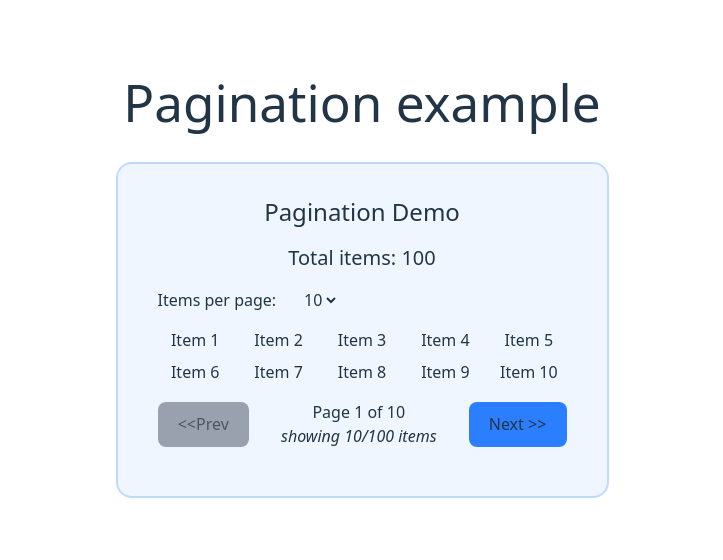
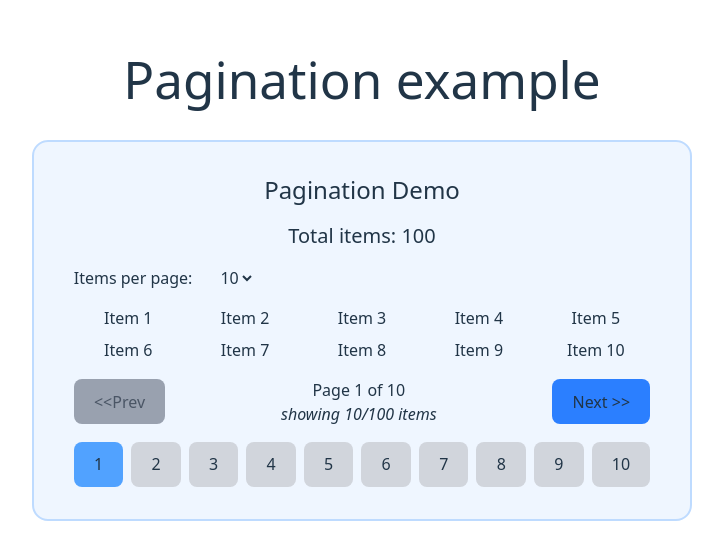
Before and after one commit to magali-la/custom-hooks, a React (Vite) app: page / in a window 1280 px wide. Shown: the part 114-674 px from the top of the page, without its empty margins (278-1001 px from the left). Built offline with nearby package versions, Linux system fonts and the light colour scheme.

Commit message:
feat(page buttons): add loop for pageButtons and map to display buttons, add active styling ternary based on currentPage

```diff
--- a/src/components/PaginationDemo.tsx
+++ b/src/components/PaginationDemo.tsx
@@ -20,6 +20,14 @@ export default function PaginationDemo() {
 
     // set up the pagination custom hook with arguments - amount of items, the user's selected items per page, the first page
     const pagination = usePagination(items.length, selectItemsPerPage, 1);
+
+    // create array with the number of pages needed for adding it to the demo
+    const pageButtons: number[] = [];
+
+    // loop to add to the buttons
+    for (let i=1; i <= pagination.totalPages; i++){
+        pageButtons.push(i);
+    }
 
     return (
         <div className="flex flex-col rounded-2xl w-fit h-fit px-10 py-8 bg-blue-50 border-2 border-blue-200 gap-4">
@@ -52,8 +60,13 @@ export default function PaginationDemo() {
                 <button className="bg-blue-500 py-4 px-8 cursor-pointer disabled:text-gray-600 disabled:bg-gray-400 disabled:cursor-not-allowed" onClick={pagination.nextPage} disabled={!pagination.canNextPage}>Next {`>>`}</button>
             </div>
             {/* page number buttons */}
-            <div>
-
+            <div className="flex flex-row gap-2 justify-center">
+                {/* map from the page buttons array to add the buttons with different styling based on whether it's the active page or not*/}
+                {pageButtons.map((pageNumber) => (
+                    <button onClick={() => pagination.setPage(pageNumber)} className={`p-2 rounded-md cursor-pointer ${
+                        pageNumber === pagination.currentPage ? 'bg-blue-400' : 'bg-gray-300'
+                    }`}>{pageNumber}</button>
+                ))}
             </div>
         </div>
     )
```
